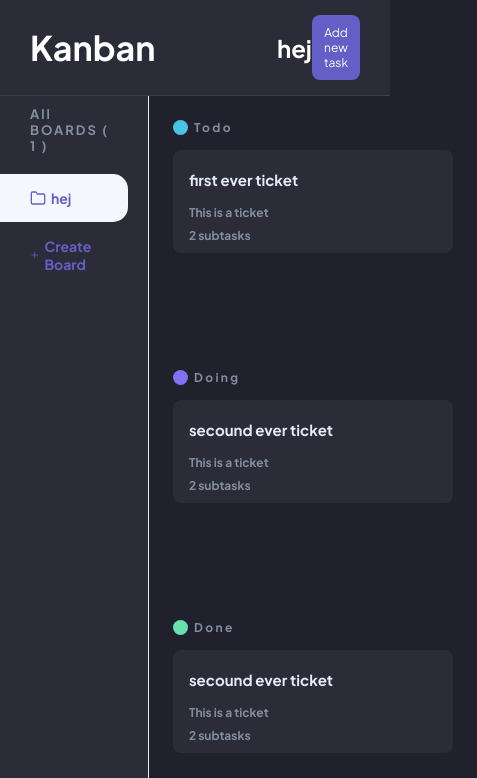
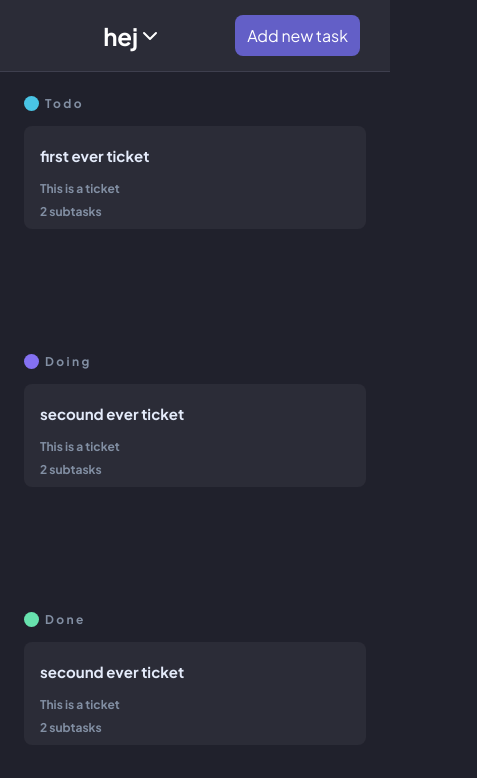
Before and after one commit to samatar5/kanban-board, a React (Vite) app: page / in a window 390 px wide. Shown: the top 778 px of the page, 477 px wide, since content can reach past the window. Built offline with nearby package versions, Linux system fonts and the light colour scheme.

Commit message:
added dropdown for projects

```diff
--- a/src/App.tsx
+++ b/src/App.tsx
@@ -3,15 +3,23 @@
 import Board from "./components/Board/Board";
 import Navbar from "./components/navbar/Navbar";
 import CreateTaskModel from "./components/createTaskModel/CreateTaskModel";
+import ProjectsDropdown from "./components/ProjectsDropdown/ProjectsDropdown";
 
 export default function App() {
   const [showCreateTask, setShowCreateTask] = useState(false);
+  const [showProjectsDropdown, setshowProjectsDropdown] = useState(false);
   function toggleShowCreateTask() {
     setShowCreateTask(!showCreateTask);
   }
+  function toggleShowProjectsDropdown() {
+    setshowProjectsDropdown(!showProjectsDropdown);
+  }
   return (
     <div className="app">
-      <Navbar toggleShowCreateTask={toggleShowCreateTask} />
+      <Navbar
+        toggleShowCreateTask={toggleShowCreateTask}
+        toggleShowProjectsDropdown={toggleShowProjectsDropdown}
+      />
 
       <div className="main-container">
         <Sidebar />
@@ -20,6 +28,11 @@
       {showCreateTask && (
         <CreateTaskModel toggleShowCreateTask={toggleShowCreateTask} />
       )}
+      {showProjectsDropdown && (
+        <ProjectsDropdown
+          toggleShowProjectsDropdown={toggleShowProjectsDropdown}
+        />
+      )}
     </div>
   );
 }
--- /dev/null
+++ b/src/components/ProjectsDropdown/ProjectsDropdown.scss
@@ -0,0 +1,5 @@
+.projects-dropdown {
+  h3 {
+    margin-bottom: 15px;
+  }
+}
--- /dev/null
+++ b/src/components/ProjectsDropdown/ProjectsDropdown.tsx
@@ -0,0 +1,27 @@
+import React from "react";
+import { X } from "react-feather";
+import ProjectsLinks from "../ProjectsLinks/ProjectsLinks";
+import "./ProjectsDropdown.scss";
+
+type Props = {
+  toggleShowProjectsDropdown: () => void;
+};
+
+export default function ProjectsDropdown({
+  toggleShowProjectsDropdown,
+}: Props) {
+  return (
+    <div className="model-container">
+      <div className="model-card projects-dropdown">
+        <div
+          className="model-close"
+          onClick={() => toggleShowProjectsDropdown()}
+        >
+          <X />
+        </div>
+        <h3>All Projects</h3>
+        <ProjectsLinks />
+      </div>
+    </div>
+  );
+}
--- /dev/null
+++ b/src/components/ProjectsLinks/ProjectsLinks.scss
@@ -0,0 +1,58 @@
+.projects-links {
+  .sidebar-items {
+    list-style: none;
+    li {
+      padding: 15px 30px;
+      margin-right: 20px;
+      border-radius: 0 15px 15px 0px;
+
+      font-weight: 700;
+      font-size: 14px;
+      cursor: pointer;
+      display: flex;
+      align-items: center;
+      gap: 5px;
+
+      svg {
+        width: 16px;
+        height: 16px;
+      }
+      &:hover,
+      &.active {
+        background-color: var(--text-dimmed);
+        color: var(--primary);
+      }
+      &:last-child {
+        background-color: transparent;
+        color: var(--primary);
+        &:hover {
+          background-color: var(--primary);
+          color: var(--text);
+        }
+      }
+    }
+  }
+  form {
+    padding: 0px 25px;
+  }
+  input {
+    display: block;
+    width: 100%;
+    border-radius: 5px;
+    border: 1px solid var(--bg-lines);
+    background-color: var(--bg-lines);
+    padding: 4px 12px;
+    color: var(--text);
+    outline: none;
+    margin-bottom: 6px;
+
+    &:focus {
+      border-color: var(--primary);
+    }
+  }
+  button {
+    border-radius: 5px;
+    width: 100%;
+    padding: 6px 5px;
+  }
+}
--- /dev/null
+++ b/src/components/ProjectsLinks/ProjectsLinks.tsx
@@ -0,0 +1,49 @@
+import React, { useState } from "react";
+import { Folder, Plus } from "react-feather";
+import { useBoardContext } from "../../context/BoardsContext";
+import "./ProjectsLinks.scss";
+
+export default function ProjectsLinks() {
+  const { projects, createProject, currentProject, changeBoard } =
+    useBoardContext();
+  const [showCreateProject, setShowCreateProject] = useState(false);
+  const [projectName, setProjectName] = useState("");
+
+  return (
+    <div className="projects-links">
+      <ul className="sidebar-items">
+        {projects.map((project, index) => (
+          <li
+            className={project.id === currentProject.id ? "active" : ""}
+            onClick={() => changeBoard(index)}
+          >
+            <Folder />
+            {project.name}
+          </li>
+        ))}
+
+        <li onClick={() => setShowCreateProject(!showCreateProject)}>
+          <Plus />
+          Create Board
+        </li>
+      </ul>
+      {showCreateProject && (
+        <form
+          onSubmit={(e) => {
+            e.preventDefault();
+            createProject(projectName);
+            setProjectName("");
+            setShowCreateProject(false);
+          }}
+        >
+          <input
+            type="text"
+            value={projectName}
+            onChange={(e) => setProjectName(e.target.value)}
+          />
+          <button className="btn">Create</button>
+        </form>
+      )}
+    </div>
+  );
+}
--- a/src/components/Ticket/Ticket.scss
+++ b/src/components/Ticket/Ticket.scss
@@ -16,4 +16,8 @@
     font-size: 12px;
     font-weight: 700;
   }
+  ul {
+    font-size: 12px;
+    padding-left: 12px;
+  }
 }
--- a/src/components/Ticket/Ticket.tsx
+++ b/src/components/Ticket/Ticket.tsx
@@ -1,4 +1,4 @@
-import React from "react";
+import React, { useState } from "react";
 import { Ticket as TicketType } from "../../context/projects-data";
 import "./Ticket.scss";
 import { DraggableProvided, DraggableStateSnapshot } from "react-beautiful-dnd";
@@ -10,6 +10,7 @@
 };
 
 export default function Ticket({ ticket, provided, snapshot }: Props) {
+  const [showSubtasks, setShowSubtasks] = useState(false);
   return (
     <div
       className="ticket"
@@ -18,10 +19,18 @@
       {...provided.dragHandleProps}
       // @ts-ignore
       active={snapshot.isDragging.toString()}
+      onClick={() => setShowSubtasks(!showSubtasks)}
     >
       <h3>{ticket.title}</h3>
       <p>{ticket.description}</p>
       <p>{ticket.tasks.length} subtasks</p>
+      {showSubtasks && (
+        <ul>
+          {ticket.tasks.map((task) => (
+            <li>{task}</li>
+          ))}
+        </ul>
+      )}
     </div>
   );
 }
--- a/src/components/createTaskModel/CreateTaskModel.scss
+++ b/src/components/createTaskModel/CreateTaskModel.scss
@@ -11,6 +11,7 @@
     position: relative;
     background-color: var(--bg-gray);
     padding: 32px;
+    margin: 20px;
     border-radius: 10px;
     width: 100%;
     max-width: 480px;
--- a/src/components/navbar/Navbar.scss
+++ b/src/components/navbar/Navbar.scss
@@ -20,6 +20,17 @@
     flex: 1;
     align-items: center;
 
+    .navbar-dropdown {
+      display: flex;
+      justify-content: center;
+      align-items: center;
+      flex: 1;
+
+      svg {
+        display: none;
+      }
+    }
+
     h4 {
       font-size: 24px;
     }
@@ -27,7 +38,15 @@
     button {
       padding: 10px 12px;
       border-radius: 8px;
-      font-size: 12px;
+      font-size: 16px;
+    }
+  }
+  @media screen and (max-width: 800px) {
+    .navbar-logo-container {
+      display: none;
+    }
+    .navbar-main-container .navbar-dropdown svg {
+      display: block;
     }
   }
 }
--- a/src/components/navbar/Navbar.tsx
+++ b/src/components/navbar/Navbar.tsx
@@ -1,12 +1,17 @@
 import React from "react";
 import { useBoardContext } from "../../context/BoardsContext";
 import "./Navbar.scss";
+import { ChevronDown } from "react-feather";
 
 type Props = {
   toggleShowCreateTask: () => void;
+  toggleShowProjectsDropdown: () => void;
 };
 
-export default function Navbar({ toggleShowCreateTask }: Props) {
+export default function Navbar({
+  toggleShowCreateTask,
+  toggleShowProjectsDropdown,
+}: Props) {
   const { currentProject } = useBoardContext();
   return (
     <nav className="navbar">
@@ -14,7 +19,13 @@
         <h1>Kanban</h1>
       </div>
       <div className="navbar-main-container">
-        <h4>{currentProject.name}</h4>
+        <div
+          className="navbar-dropdown"
+          onClick={() => toggleShowProjectsDropdown()}
+        >
+          <h4>{currentProject.name}</h4>
+          <ChevronDown />
+        </div>
         <button className="btn" onClick={() => toggleShowCreateTask()}>
           Add new task
         </button>
--- a/src/components/sidebar/Sidebar.scss
+++ b/src/components/sidebar/Sidebar.scss
@@ -13,60 +13,8 @@
     font-size: 13px;
     letter-spacing: 2px;
   }
-  .sidebar-items {
-    list-style: none;
-    li {
-      padding: 15px 30px;
-      margin-right: 20px;
-      border-radius: 0 15px 15px 0px;
 
-      font-weight: 700;
-      font-size: 14px;
-      cursor: pointer;
-      display: flex;
-      align-items: center;
-      gap: 5px;
-
-      svg {
-        width: 16px;
-        height: 16px;
-      }
-      &:hover,
-      &.active {
-        background-color: var(--text-dimmed);
-        color: var(--primary);
-      }
-      &:last-child {
-        background-color: transparent;
-        color: var(--primary);
-        &:hover {
-          background-color: var(--primary);
-          color: var(--text);
-        }
-      }
-    }
-  }
-  form {
-    padding: 0px 25px;
-  }
-  input {
-    display: block;
-    width: 100%;
-    border-radius: 5px;
-    border: 1px solid var(--bg-lines);
-    background-color: var(--bg-lines);
-    padding: 4px 12px;
-    color: var(--text);
-    outline: none;
-    margin-bottom: 6px;
-
-    &:focus {
-      border-color: var(--primary);
-    }
-  }
-  button {
-    border-radius: 5px;
-    width: 100%;
-    padding: 6px 5px;
+  @media screen and (max-width: 800px) {
+    display: none;
   }
 }
--- a/src/components/sidebar/Sidebar.tsx
+++ b/src/components/sidebar/Sidebar.tsx
@@ -1,52 +1,15 @@
-import React, { useState } from "react";
 import "./Sidebar.scss";
-import { Folder, Plus } from "react-feather";
+
 import { useBoardContext } from "../../context/BoardsContext";
+import ProjectsLinks from "../ProjectsLinks/ProjectsLinks";
 
-type Props = {};
-
-export default function Sidebar({}: Props) {
-  const { projects, createProject, currentProject, changeBoard } =
-    useBoardContext();
-  const [showCreateProject, setShowCreateProject] = useState(false);
-  const [projectName, setProjectName] = useState("");
+export default function Sidebar() {
+  const { projects } = useBoardContext();
 
   return (
     <div className="sidebar">
       <p>All BOARDS ( {projects.length} )</p>
-      <ul className="sidebar-items">
-        {projects.map((project, index) => (
-          <li
-            className={project.id === currentProject.id ? "active" : ""}
-            onClick={() => changeBoard(index)}
-          >
-            <Folder />
-            {project.name}
-          </li>
-        ))}
-
-        <li onClick={() => setShowCreateProject(!showCreateProject)}>
-          <Plus />
-          Create Board
-        </li>
-      </ul>
-      {showCreateProject && (
-        <form
-          onSubmit={(e) => {
-            e.preventDefault();
-            createProject(projectName);
-            setProjectName("");
-            setShowCreateProject(false);
-          }}
-        >
-          <input
-            type="text"
-            value={projectName}
-            onChange={(e) => setProjectName(e.target.value)}
-          />
-          <button className="btn">Create</button>
-        </form>
-      )}
+      <ProjectsLinks />
     </div>
   );
 }
```
